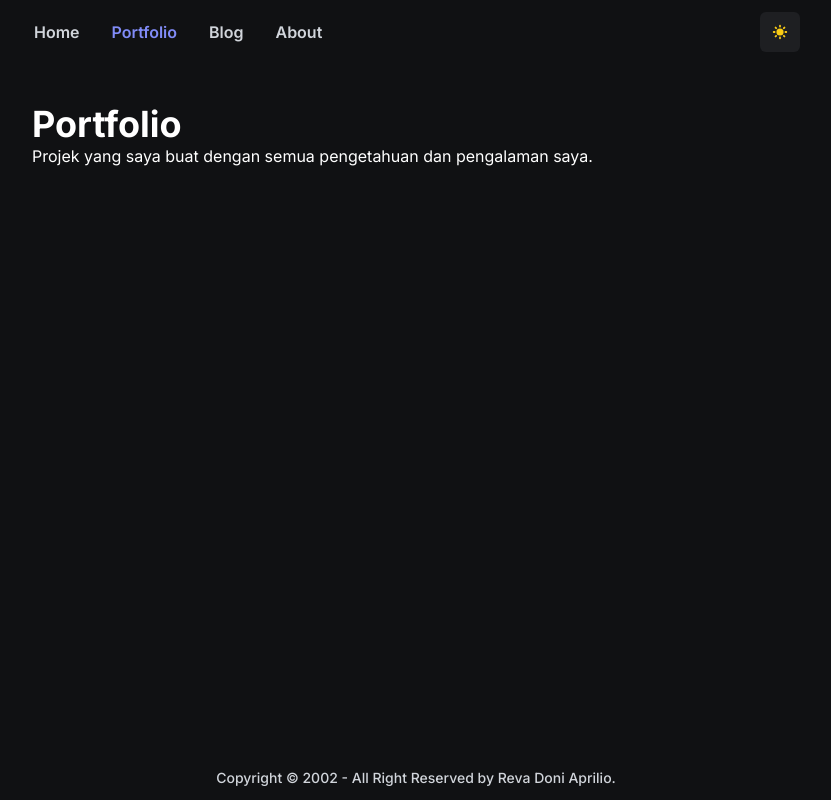
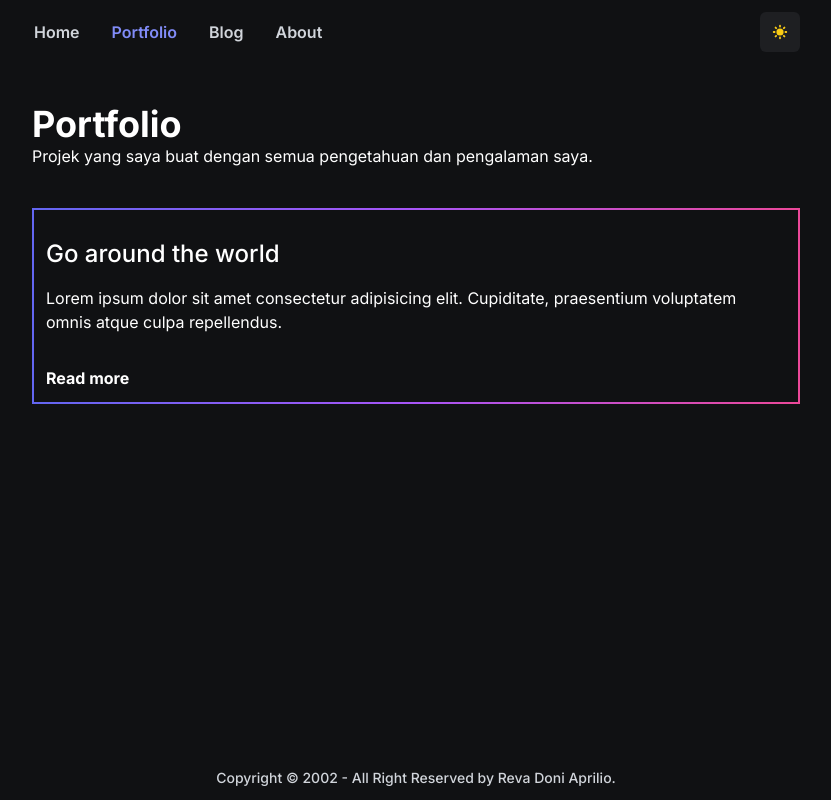
Before and after one commit to RevDonz/revdonz.my.id, a Next.js app: page /portfolio in a window 1280 px wide. Shown: the whole page, without its empty margins (224-1055 px from the left). Built offline with nearby package versions, Linux system fonts and the light colour scheme.

Commit message:
feat(porfolio): make portfolio card

```diff
--- a/src/pages/blog.tsx
+++ b/src/pages/blog.tsx
@@ -15,7 +15,7 @@ const blog = () => {
           'before:absolute before:-z-[1] before:inset-0 before:transition-transform',
           'before:bg-black dark:before:bg-gradient-to-r before:from-primary-500 before:to-ternary-500',
           'hover:before:translate-x-2 hover:before:translate-y-2',
-          'active:before:translate-x-1 active:before:translate-y-1'
+          'active:before:translate-x-1 active:before:translate-y-1',
         )}
       >
         {children}
--- a/src/pages/portfolio.tsx
+++ b/src/pages/portfolio.tsx
@@ -1,5 +1,6 @@
 import Hero from '@/components/mollecules/Hero';
 import Main from '@/components/template';
+import clsx from 'clsx';
 import React from 'react';
 
 const portfolio = () => {
@@ -12,6 +13,27 @@ const portfolio = () => {
         }
       />
 
+      <div className='relative block group mt-10 active:scale-95'>
+        <span
+          className={clsx(
+            'absolute inset-0',
+            'border-2 border-black border-dashed dark:border-dark-300'
+          )}
+        />
+
+        <div className='p-0.5 relative h-full transition-transform transform group-hover:-translate-x-2 group-hover:-translate-y-2 bg-black dark:bg-gradient-to-r from-primary-500 via-ternary-500 to-secondary-500'>
+          <div className='p-3 transition-opacity dark:bg-dark-900 bg-gray-50'>
+            <h2 className='mt-4 text-2xl font-medium'>Go around the world</h2>
+
+            <p className='mt-4'>
+              Lorem ipsum dolor sit amet consectetur adipisicing elit.
+              Cupiditate, praesentium voluptatem omnis atque culpa repellendus.
+            </p>
+
+            <p className='mt-8 font-bold'>Read more</p>
+          </div>
+        </div>
+      </div>
     </Main>
   );
 };
```
